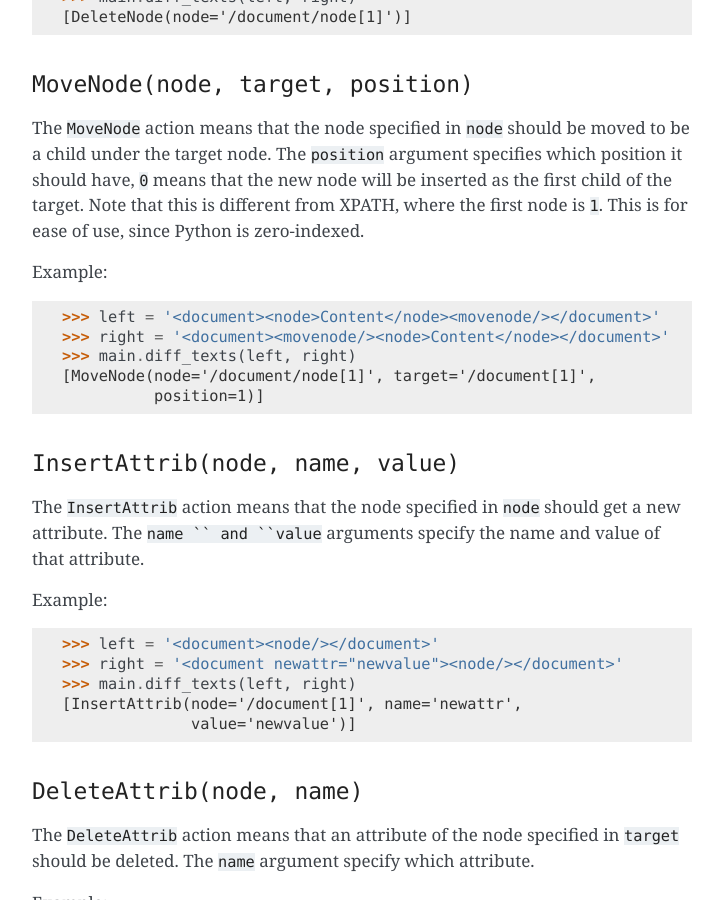
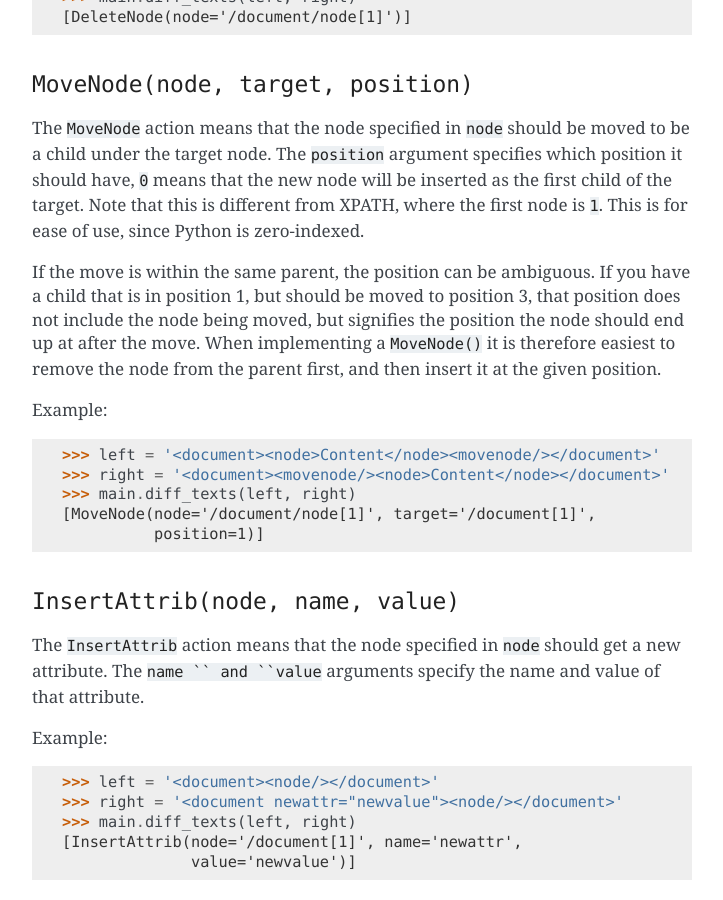
Before and after one commit to Shoobx/xmldiff, a Sphinx documentation site: the page built from docs/source/api.rst, in a window 1280 px wide and 900 px high, scrolled down 3297 px. Shown: the whole window, without its empty margins (388-1111 px from the left). Built offline with Sphinx 7.4.7, drawn with Linux system fonts in a browser that asks for light colours.

Commit message:
Fixed an ordering issue

```diff
--- a/docs/source/api.rst
+++ b/docs/source/api.rst
@@ -190,6 +190,14 @@ The ``position`` argument specifies which position it should have,
 Note that this is different from XPATH, where the first node is ``1``.
 This is for ease of use, since Python is zero-indexed.
 
+If the move is within the same parent, the position can be ambiguous.
+If you have a child that is in position 1,
+but should be moved to position 3,
+that position does not include the node being moved,
+but signifies the position the node should end up at after the move.
+When implementing a ``MoveNode()`` it is therefore easiest to remove the node from the parent first,
+and then insert it at the given position.
+
 Example:
 
 .. doctest::
```
Also changed, not shown: 1 other file.
